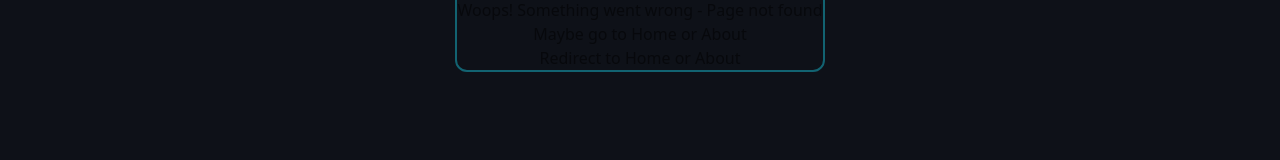
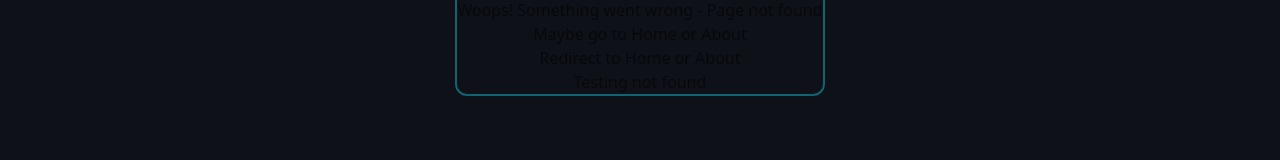
Before and after one commit to matiascabrejos/Portfolio, a Vue app: page /back in a window 1280 px wide. Shown: the part 447-607 px from the top of the page. Built offline with nearby package versions, Linux system fonts and the light colour scheme.

Commit message:
Working in the not found page

```diff
--- a/src/pages/NotFound.vue
+++ b/src/pages/NotFound.vue
@@ -11,6 +11,7 @@
       <h1>Woops! Something went wrong - Page not found</h1>
       <h1>Maybe go to Home or About</h1>
       <h1>Redirect to Home or About</h1>
+      <h1>Testing not found</h1>
     </div>
   </div>
 </template>
```
